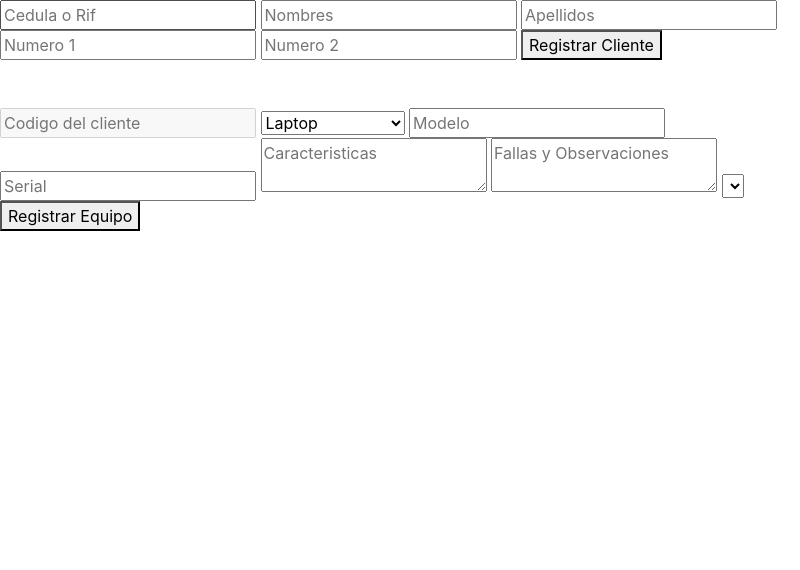
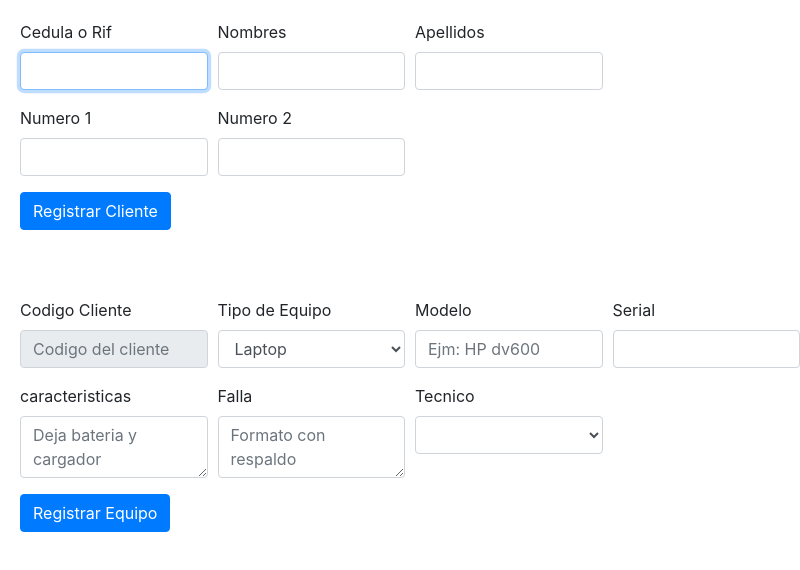
Before and after one commit to Rvilov/LcRecepciones, an Electron app: page src/registro_equipo.html in a window 800 px wide. Drawn offline with nearby package versions, Linux system fonts and the light colour scheme; no server answers.

Commit message:
El imput disabled ya muestra el codigo

```diff
--- /dev/null
+++ b/src/css/app.css
@@ -0,0 +1,4 @@
+.centrar{
+    margin-left: 20px;
+    margin-top: 20px;
+}
--- a/src/main.js
+++ b/src/main.js
@@ -30,8 +30,8 @@ function createWindow(){
 
 function registrarTecnicoWindow(){
     const window = new BrowserWindow({
-        width: 500,
-        height: 300,
+        width: 600,
+        height: 400,
         webPreferences:{
             nodeIntegration: true
         }
@@ -78,7 +78,9 @@ ipcMain.on("nuevo-equipo" ,async (e,args)=>{
     e.reply("nuevo-equipo-registrado",JSON.stringify(equipoRegistrado));
 });
 
+// ipcMain.on("obtener-idC-para-equipo",async(e,args)=>{
 
+// })
 
 
 
--- a/src/registro_equipo.html
+++ b/src/registro_equipo.html
@@ -4,24 +4,52 @@
     <meta charset="UTF-8">
     <meta name="viewport" content="width=device-width, initial-scale=1.0">
     <link rel="stylesheet" href="../node_modules/bootstrap/dist/css/bootstrap.min.css">
+    <link rel="stylesheet" href="./css/app.css">
     <title>Registro de Equipos</title>
 </head>
 <body>
-    <form id="registroCliente">
-        <input type="text" id="cedula_rif" placeholder="Cedula o Rif">
-        <input type="text" id="nombre" placeholder="Nombres">
-        <input type="text" placeholder="Apellidos" id="apellido">
-        <input type="text" placeholder="Numero 1" id="numero1">
-        <input type="text" id="numero2" placeholder="Numero 2">
-        <button type="submit" id="guardarCliente"">Registrar Cliente</button>
+    <form id="registroCliente" class="centrar">
+        <div class="form-row">
+            <div class="form-group col-md-3">
+                <label for="cedula_rif">Cedula o Rif</label>
+                 <input class="form-control" type="text" id="cedula_rif" autofocus>
+            </div>
+            <div class="form-group col-md-3">
+                <label for="nombre">Nombres</label>
+                <input class="form-control" type="text" id="nombre">
+            </div>
+            <div class="form-group col-md-3">
+                <label for="apellido">Apellidos</label>
+                <input  class="form-control" type="text" id="apellido">
+            </div>
+        </div>
+
+        <div class="form-row">
+            <div class="form-group col-sm-3">
+                <label for="numero1">Numero 1</label>
+                <input  class="form-control" type="text" id="numero1">
+            </div>
+            <div class="form-group col-sm-3">
+                <label for="numero2">Numero 2</label>
+                <input  class="form-control" type="text" id="numero2">
+            </div>
+        </div>
+            <button class="btn btn-primary" type="submit" id="guardarCliente"">Registrar Cliente</button>
+
     </form>
 
     <br>
     <br>
 
-    <form id="registroEquipo">
-        <input type="text" id="codigo_c" placeholder="Codigo del cliente"disabled>
-        <select name="tipo" id="tipo">
+    <form id="registroEquipo" class="centrar">
+        <div class="form-row">
+            <div id="codigoCliente"class="form-group col-sm-3">
+                <label for="codigo_c">Codigo Cliente </label>
+                <input class="form-control" type="text" id="codigo_c" placeholder="Codigo del cliente"disabled>
+                </div>
+            <div class="form-group col-sm-3">
+                <label for="tipo">Tipo de Equipo</label>
+                <select class="form-control"  name="tipo" id="tipo">
                     <option value="laptop">Laptop</option>
                     <option value="pc">PC de Escritorio</option>
                     <option value="impresora">Impresora</option>
@@ -30,15 +58,31 @@
                     <option value="ups">UPS</option>
                     <option value="otro">Otros</option>
                 </select>
-        <input type="text" id="modelo" placeholder="Modelo">
-        <input type="text" id="serial" placeholder="Serial">
-        <textarea id="caracteristicas" placeholder="Caracteristicas"></textarea>
-        <textarea id="falla" placeholder="Fallas y Observaciones"></textarea>
-        <select id="tecnico" placeholder="Tecnico">
+            </div>
+                <div class="form-group col-sm-3">
+                    <label for="modelo">Modelo</label>
+                    <input  class="form-control" type="text" id="modelo" placeholder="Ejm: HP dv600">
+            </div>
+            <div class="form-group col-sm-3">
+                <label for="serial">Serial</label>
+                    <input class="form-control" type="text" id="serial">
+            </div>
+            <div class="form-group col-sm-3">
+                    <label for="caracteristicas">caracteristicas</label>
+                    <textarea class="form-control" id="caracteristicas" placeholder="Deja bateria y cargador"></textarea>
+            </div>
+            <div class="form-group col-sm-3">
+                <label for="falla">Falla</label>
+                    <textarea class="form-control" id="falla" placeholder="Formato con respaldo"></textarea>
+            </div>
+            <div class="form-group col-sm-3">
+                    <label for="tecnico">Tecnico</label>
+                    <select class="form-control" id="tecnico" placeholder="Tecnico">
                     <!-- se agrega tecnicos por medio del registro -->
                     </select>
-
-        <button type="submit" id="guardarEquipo">Registrar Equipo</button>
+            </div>
+        </div>
+            <button class="btn btn-primary" type="submit" id="guardarEquipo">Registrar Equipo</button>
     </form>
 </body>
 <script src="./ui/app.js"></script>
--- a/src/ui/app.js
+++ b/src/ui/app.js
@@ -17,7 +17,7 @@ const serialE = document.querySelector("#serial");
 const caracteristicasE = document.querySelector("#caracteristicas")
 const fallaE = document.querySelector("#falla");
 const tecnicoId = document.querySelector("#tecnico")
-
+const clienteId = document.querySelector("#codigoCliente")
 
 const {ipcRenderer, ipcMain} = require("electron");
 
@@ -34,6 +34,17 @@ function aggTecnicos(tecnicos){ // funcion de tecnico
         `
     });
 };
+
+function aggIdEnEquipo(cliente){
+    clienteId.innerHTML="";
+    for (let i = 0; i < 1; i++){
+        const clientes = cliente[i];
+        clienteId.innerHTML=`
+    <label for="codigo_c">Codigo Cliente </label>
+    <input class="form-control" type="text" id="codigo_c" placeholder="${clientes._id}"disabled>`
+    }
+
+}
 
 formE.addEventListener("submit", e =>{ //form para el submit de clientes
     e.preventDefault();
@@ -70,10 +81,11 @@ formC.addEventListener("submit", e =>{ //form para el submit de clientes
 ipcRenderer.on("nuevo-cliente-registrado", (e,args)=>{
     const nuevoCliente = JSON.parse(args);
     clientes.push(nuevoCliente);
+    aggIdEnEquipo(clientes);
     alert("Cliente Registrado");
 
 })
-
+ipcRenderer.send("obtener-idC-para-equipo");//Obtener el id para colocarlo en el input disabled
 ipcRenderer.send("obtener-tecnicos"); // funcion de tecnico
 ipcRenderer.on("enviar-tecnicos",(e,args)=>{ // funcion de tecnico
     const tecnicorecibido = JSON.parse(args);
```
Also changed, not shown: src/registro_tecnico.html (+20 -7 lines). Lines whose indentation alone changed are shown as unchanged.
